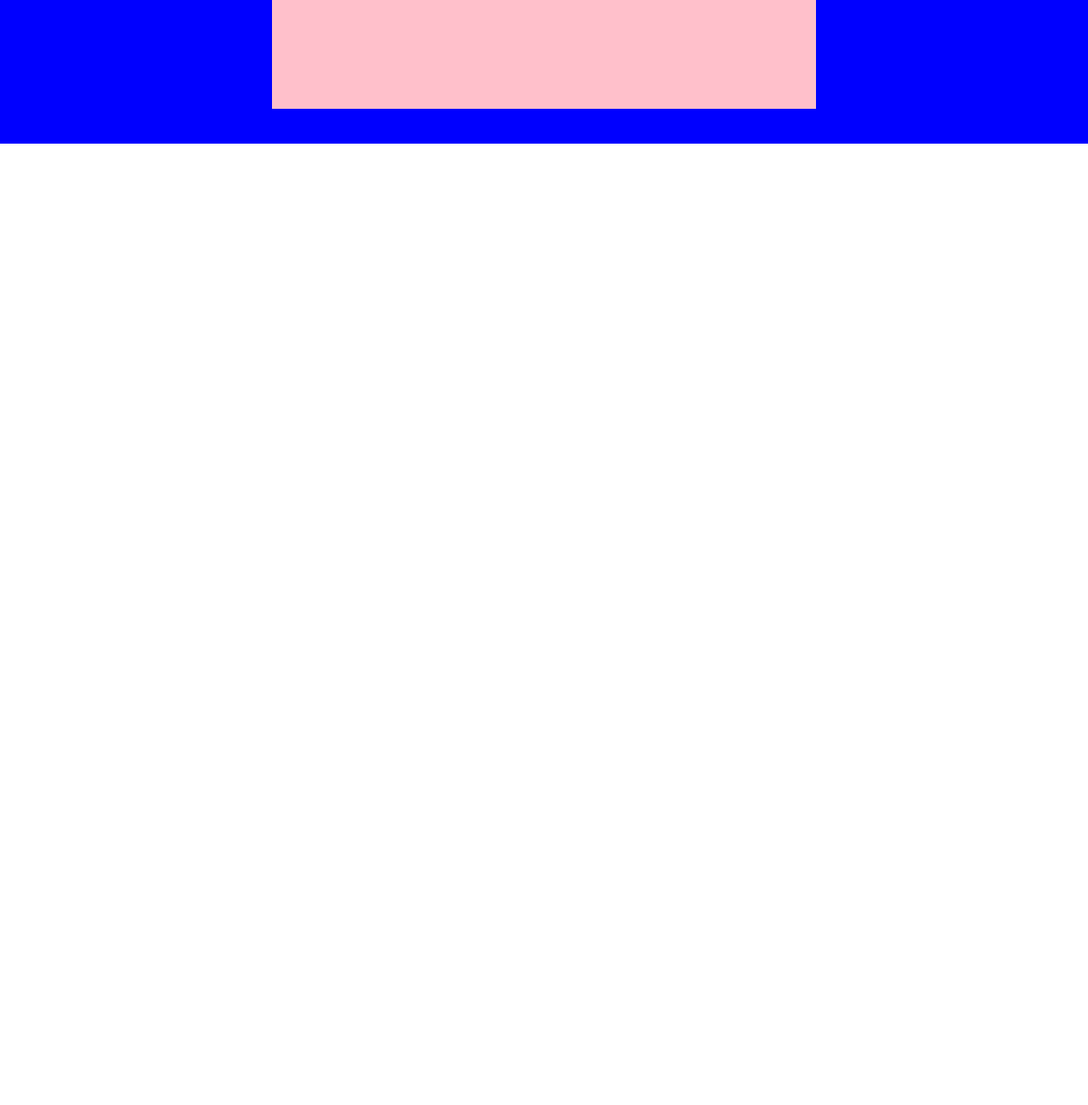
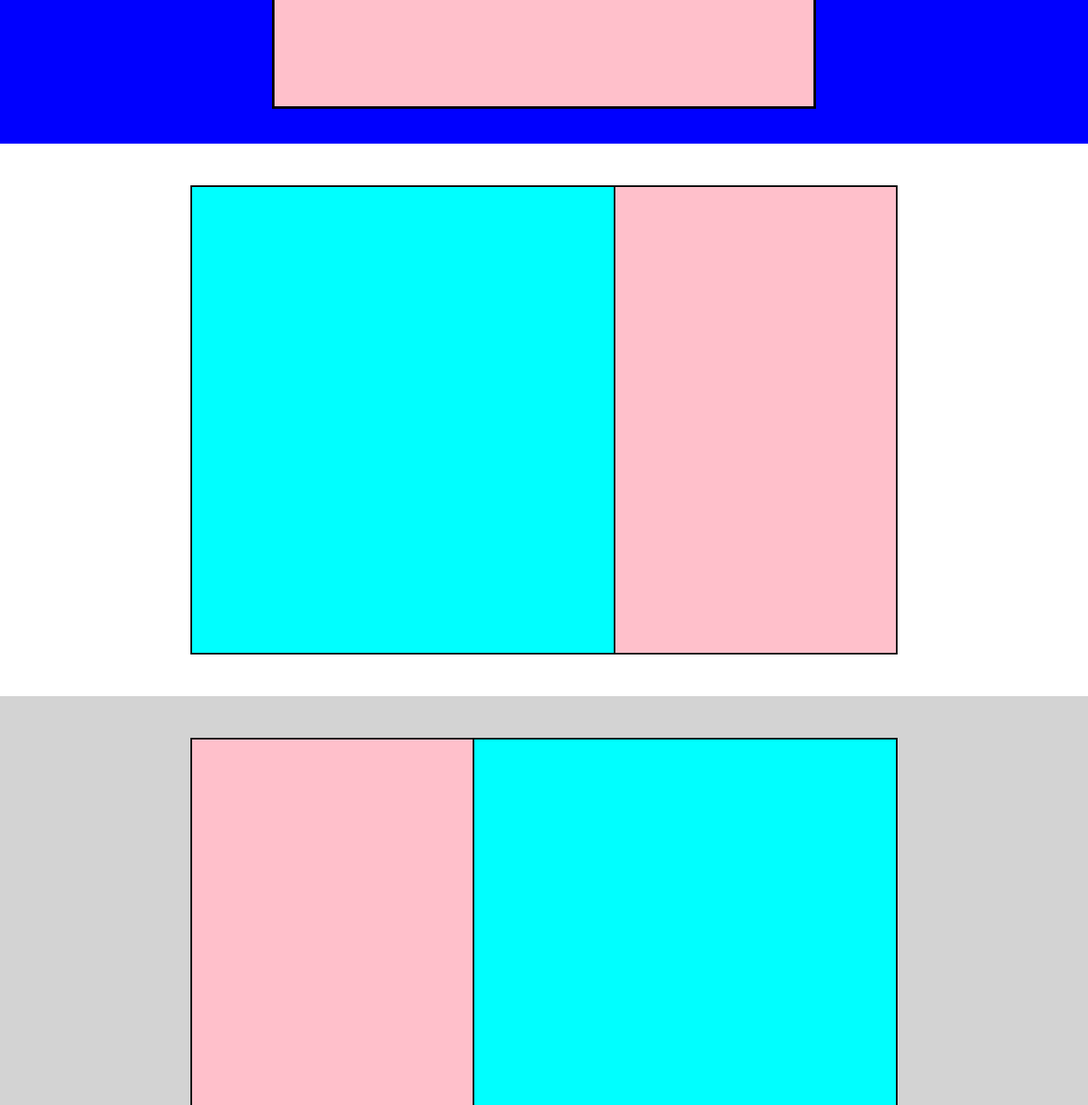
Before and after one commit to AlessandroCarrozza/htmlcss-struttura-discord, a plain HTML site: page index.html in a window 1280 px wide. Shown: the part 481-1781 px from the top of the page at 85% size. Before the commit the page ends 800 px from the top, so only its background shows below. Drawn offline with Linux system fonts and the light colour scheme.

Commit message:
Main completato

```diff
--- a/css/style.css
+++ b/css/style.css
@@ -39,14 +39,14 @@ header .bar{
 header .logo, header .login-button{
     width: 20%;
     height: 100%;
-    border: 3px dotted black;
+    border: 3px solid black;
     font-size: 30px;
 }
 
 header .links{
     width: 60%;
     height: 100%;
-    border: 3px dotted black;
+    border: 3px solid black;
 }
 
 header .logo{
@@ -81,6 +81,7 @@ header .header-bottom .box{
     width: 50%;
     height: 85%;
     background-color: pink;
+    border: 3px solid black;
 }
 
 header .header-bottom{
@@ -92,4 +93,76 @@ header .header-bottom{
 
 
 
-/* main */
+
+/* inizio main */
+
+/* sezioni */
+main .section{
+    height: 650px;
+    width: 100%;
+    margin: auto;
+    justify-content: center;
+    align-items: center;
+}
+
+main .section .box{
+    width: 65%;
+    height: 85%;
+    border: 0.5px solid black;
+}
+
+.grey{
+    background-color: lightgray;
+}
+
+main .section.white .blue{
+    height: 100%;
+    width: 60%;
+    background-color: aqua;
+}
+
+main .section.white .pink{
+    height: 100%;
+    width: 40%;
+    background-color: pink;
+}
+
+main .section.grey .pink{
+    height: 100%;
+    width: 40%;
+    background-color: pink;
+}
+
+main .section.grey .blue{
+    height: 100%;
+    width: 60%;
+    background-color: aqua;
+}
+
+main .box > div{
+    border: 0.5px solid black;
+}
+
+
+/* sezione grande */
+main .section-big{
+    height: 1000px;
+    width: 100%;
+    background-color: lightgray;
+    justify-content: center;
+    align-items: center;
+}
+
+main .section-big .box{
+    width: 65%;
+    height: 90%;
+    background-color: green;
+}
+
+/* fine sezioni */
+
+/* fine main */
+
+
+
+/* inizio footer */
--- a/index.html
+++ b/index.html
@@ -11,7 +11,9 @@
 
     <div class="container">
 
+        <!-- inizio header -->
         <header>
+            <!-- header top -->
             <div class="header-top flex">
                 <div class="bar flex">
                     <div class="logo flex">Logo</div>
@@ -26,19 +28,43 @@
                 </div>
             </div>
 
+            <!-- header bottom -->
             <div class="header-bottom flex">
                 <div class="box"></div>
             </div>
         </header>
+        <!-- fine header -->
 
 
+        <!-- inizio main -->
+        <main>
 
-        <main>
-            <section class="section"></section>
-            <section class="section"></section>
-            <section class="section"></section>
-            <section class="section-big"></section>
+            <!-- sezioni -->
+            <section class="section flex white">
+                <div class="box flex">
+                    <div class="blue"></div>
+                    <div class="pink"></div>
+                </div>
+            </section>
+            <section class="section flex grey">
+                <div class="box flex">
+                    <div class="pink"></div>
+                    <div class="blue"></div>
+                </div>
+            </section>
+            <section class="section flex white">
+                <div class="box flex">
+                    <div class="blue"></div>
+                    <div class="pink"></div>
+                </div>
+            </section>
+
+            <!-- sezione grande -->
+            <section class="section-big grey flex">
+                <div class="box"></div>
+            </section>
         </main>
+        <!-- fine main -->
 
         <footer>
             <div class="footer-top"></div>
```
